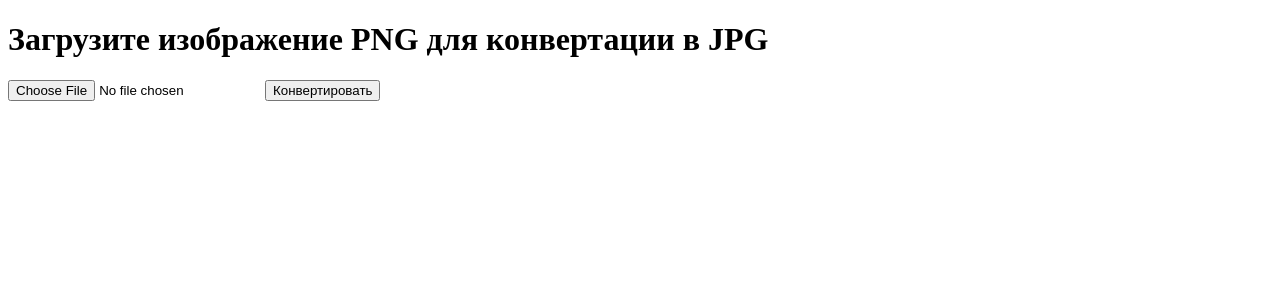
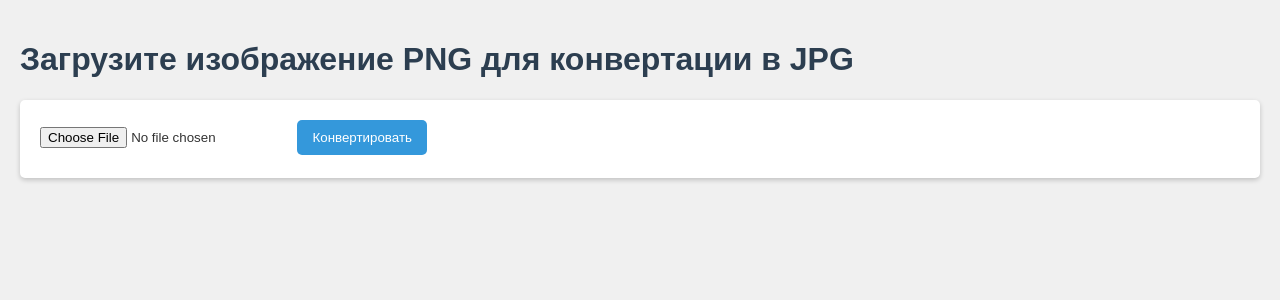
Before and after one commit to alco-cat23/Image-converter, a Flask app: page / in a window 1280 px wide. Shown: the top 300 px of the page. Run offline with Flask 3, Linux system fonts and the light colour scheme.

Commit message:
Add files via upload

```diff
--- a/static/css/main.css
+++ b/static/css/main.css
@@ -1,3 +1,35 @@
-body{
-    background color: 'blue';
+body {
+    font-family: Arial, sans-serif;
+    background-color: #f0f0f0;
+    color: #333;
+    margin: 0;
+    padding: 20px;
 }
+
+h1 {
+    color: #2c3e50;
+}
+
+form {
+    background: #fff;
+    border-radius: 5px;
+    padding: 20px;
+    box-shadow: 0 2px 5px rgba(0, 0, 0, 0.2);
+}
+
+input[type="file"] {
+    margin-bottom: 10px;
+}
+
+input[type="submit"] {
+    background: #3498db;
+    color: #fff;
+    border: none;
+    padding: 10px 15px;
+    border-radius: 5px;
+    cursor: pointer;
+}
+
+input[type="submit"]:hover {
+    background: #2980b9;
+}
--- a/templates/upload.html
+++ b/templates/upload.html
@@ -4,6 +4,7 @@
     <meta charset="UTF-8">
     <meta name="viewport" content="width=device-width, initial-scale=1.0">
     <title>Конвертер PNG в JPG</title>
+    <link rel="stylesheet" type="text/css" href="{{ url_for('static', filename='css/main.css') }}">
 </head>
 <body>
     <h1>Загрузите изображение PNG для конвертации в JPG</h1>
```
